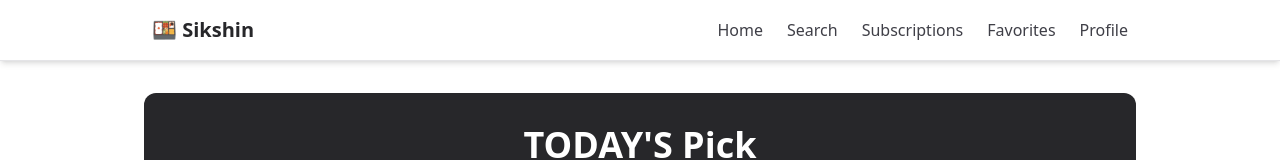
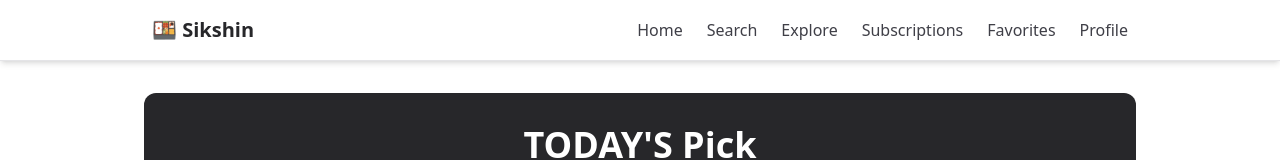
Before and after one commit to elee1101/sikshin, a React (Vite) app: page / in a window 1280 px wide. Shown: the top 160 px of the page. Built offline with nearby package versions, Linux system fonts and the light colour scheme; no server answers.

Commit message:
add explore on navbar

```diff
--- a/src/components/Navbar.tsx
+++ b/src/components/Navbar.tsx
@@ -13,6 +13,7 @@ export default function Navbar() {
         <ul className="flex gap-6 font-medium text-zinc-700">
           <li><Link to="/">Home</Link></li>
           <li><Link to="/search">Search</Link></li>
+          <li><Link to="/explore">Explore</Link></li>
           <li><Link to="/subscriptions">Subscriptions</Link></li>
           <li><Link to="/favorites">Favorites</Link></li>
           <li><Link to="/profile">Profile</Link></li>
```
